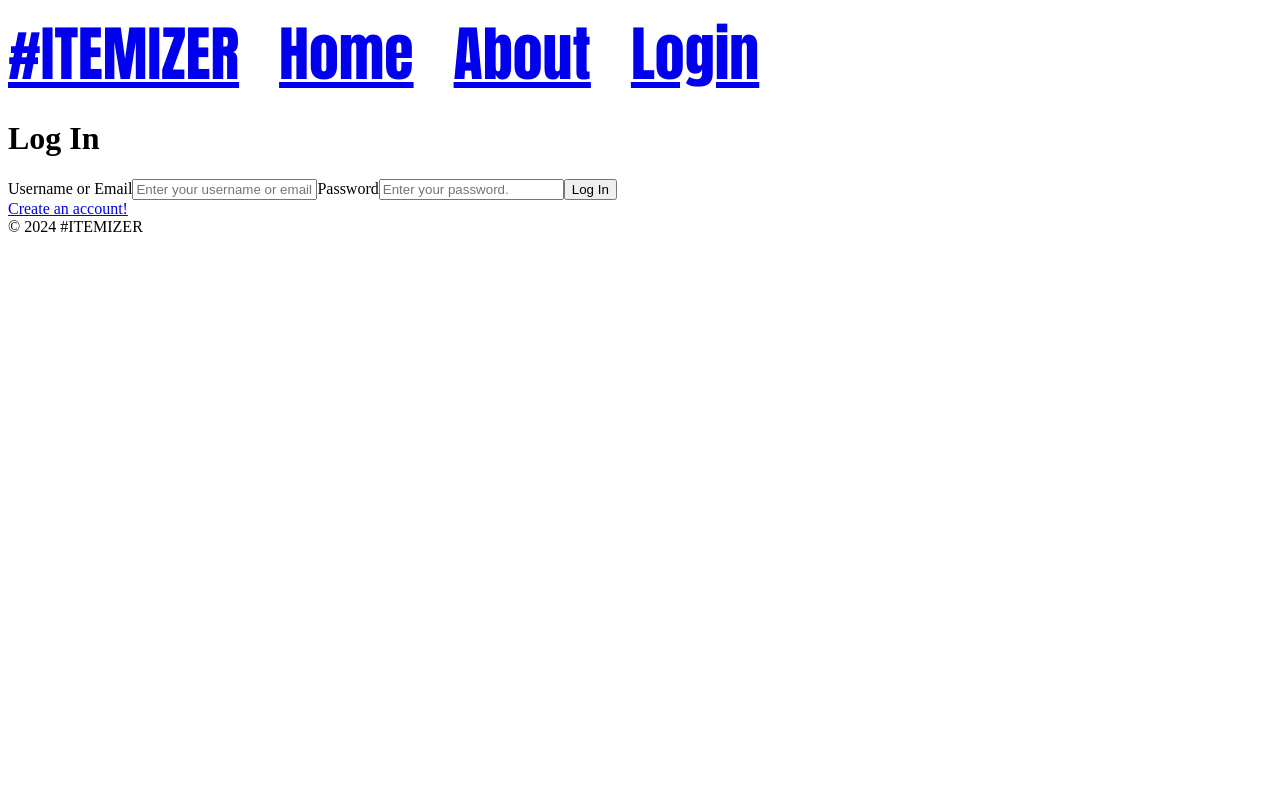
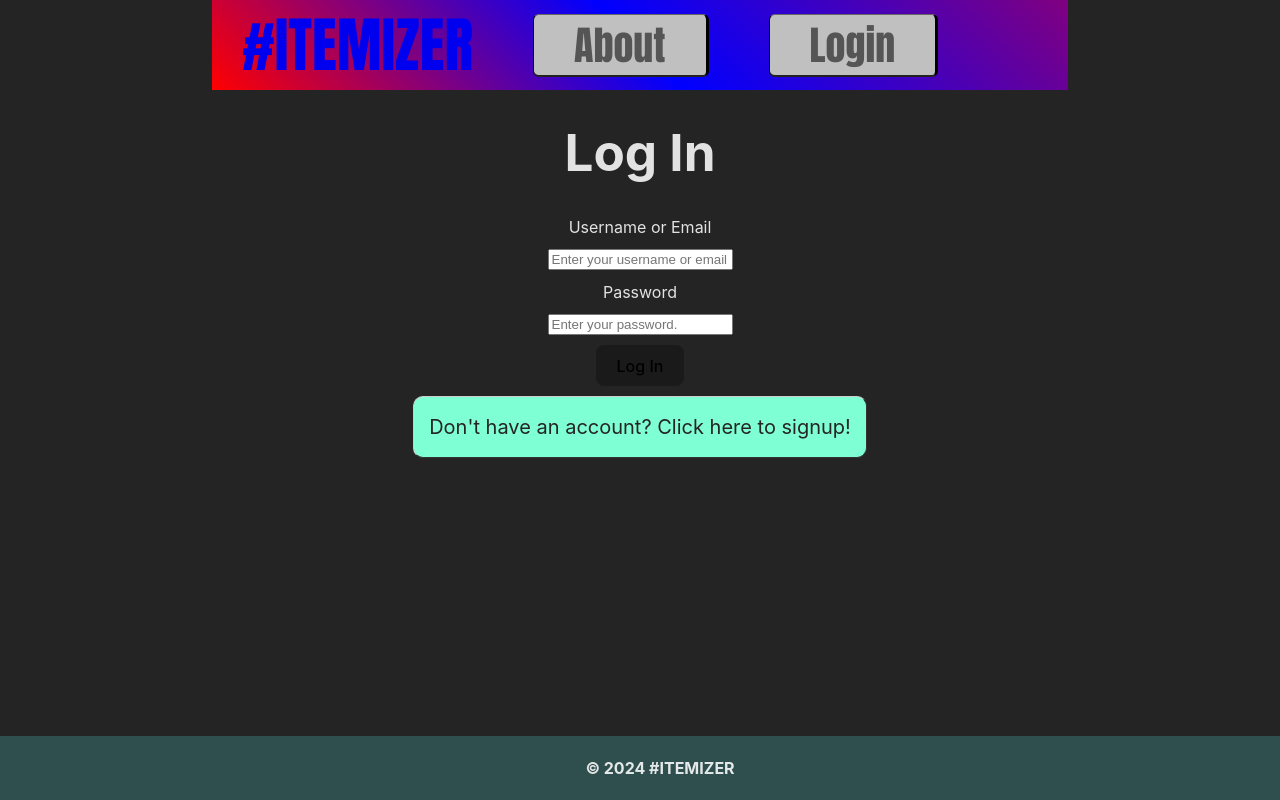
Before and after one commit to adnanian/itemizer, a React (Vite) app in the folder client/: page /login in a window 1280 px wide. Built offline with nearby package versions, Linux system fonts and the light colour scheme; the HTML template or start-up script is replaced by a standard one.

Commit message:
Add initial styling

```diff
--- a/client/src/components/navigation/Layout.jsx
+++ b/client/src/components/navigation/Layout.jsx
@@ -5,11 +5,11 @@ export default function Layout() {
     return (
         <>
             <header>
-                <Link className="site-logo" to="/">#ITEMIZER</Link>
+                <Link id="site-logo" to="/">#ITEMIZER</Link>
                 <NavBar/>
             </header>
             <Outlet/>
-            <footer>&#169; 2024 #ITEMIZER</footer>
+            <footer><b>&#169; 2024 #ITEMIZER</b></footer>
         </>
     )
 }
--- a/client/src/components/navigation/NavBar.jsx
+++ b/client/src/components/navigation/NavBar.jsx
@@ -5,12 +5,6 @@ function NavBar() {
 
     return (
         <nav className="navigation">
-            <NavLink
-                to="/"
-                className={navLinkClassName}
-            >
-                Home
-            </NavLink>
             <NavLink
                 to="/about"
                 className={navLinkClassName}
--- a/client/src/index.css
+++ b/client/src/index.css
@@ -1,20 +1,65 @@
 header {
   display: flex;
-  width: max-content;
+  justify-content: space-between;
+  align-items: center;
   font-family: Impact, Haettenschweiler, 'Arial Narrow Bold', sans-serif;
   font-size: 60px;
   text-align: center;
-  align-items: right;
+  background: linear-gradient(45deg, red, blue, purple);
 }
 
-nav > a {
-
-  display: inline-flex;
-  padding-left: 40px;
-  right: 0;
+footer {
+  position: fixed;
+  bottom: 0;
+  left: 0;
+  width: 100%;
+  display: flex;
+  justify-content: center;
+  padding: 20px;
+  background-color: darkslategray;
 }
 
-/*
+footer > * {
+  align-items: center;
+  text-align: center;
+}
+
+#site-logo {
+  text-decoration: none;
+  margin: 0 30px 0 30px;
+}
+
+.navigation {
+  display: flex;
+  justify-content: flex-end;
+  margin-right: 100px;
+}
+
+.navigation a {
+  display: inline-flex;
+  padding: 0 40px;
+}
+
+a.nav-link {
+  margin: 5px 30px;
+  background-color: silver;
+  border-radius: 6px;
+  border-color: #333;
+  border-top: 1px solid #666;
+  border-right: 3px solid black;
+  border-bottom: 2px solid #222;
+  border-left: 1px solid black;
+  color: #555;
+  font-size: 40px;
+  text-decoration: none;
+}
+
+a.nav-link:hover {
+  text-decoration: underline;
+  color: #111;
+
+}
+
 :root {
   font-family: Inter, system-ui, Avenir, Helvetica, Arial, sans-serif;
   line-height: 1.5;
@@ -30,6 +75,7 @@ nav > a {
   -moz-osx-font-smoothing: grayscale;
 }
 
+/*
 a {
   font-weight: 500;
   color: #646cff;
@@ -38,10 +84,10 @@ a {
 a:hover {
   color: #535bf2;
 }
+*/
 
 body {
   margin: 0;
-  display: flex;
   place-items: center;
   min-width: 320px;
   min-height: 100vh;
@@ -70,6 +116,60 @@ button:focus,
 button:focus-visible {
   outline: 4px auto -webkit-focus-ring-color;
 }
+
+h1 {
+  text-align: center;
+}
+
+/*
+main {
+  display: flex;
+  flex-direction: column;
+  align-items: center;
+  justify-content: center;
+  min-height: 100vh;
+  text-align: center;
+}
+*/
+
+main#login, main#signup {
+  display: flex;
+  flex-direction: column;
+  align-items: center;
+  justify-content: center;
+}
+
+form {
+  display: flex;
+  flex-direction: column;
+  align-items: center;
+}
+
+form > * {
+  margin-bottom: 10px;
+}
+
+.link-button {
+  text-decoration: none;
+  background-color: aquamarine;
+  color: #242424;
+  padding: 15px;
+  border-radius: 10px;
+  border-top: 1px solid #CCCCCC;
+  border-right: 1px solid #333333;
+  border-bottom: 1px solid #333333;
+  border-left: 1px solid #CCCCCC;
+  font-size: 20px;
+}
+
+a.link-button:hover {
+  color: blue;
+  text-decoration: underline;
+  font-weight: bold;
+}
+
+/*
+
 
 form > * {
   display: block;
--- a/client/src/pages/Login.jsx
+++ b/client/src/pages/Login.jsx
@@ -12,7 +12,7 @@ function Login() {
     }
 
     return (
-        <>
+        <main id="login">
             <h1>Log In</h1>
             <form>
                 <label htmlFor="username-or-email">Username or Email</label>
@@ -35,8 +35,14 @@ function Login() {
                 />
                 <button type="submit">Log In</button>
             </form>
-        <Link to="/signup">Create an account!</Link>
-        </>
+            <Link
+                id="signup-instead"
+                className="link-button"
+                to="/signup"
+            >
+                Don't have an account? Click here to signup!
+            </Link>
+        </main>
     )
 }
 
--- a/client/src/pages/Signup.jsx
+++ b/client/src/pages/Signup.jsx
@@ -1,6 +1,7 @@
 import { Form, Formik } from "formik";
 import * as yup from "yup";
 import Input from "../components/Input";
+import { Link } from "react-router-dom";
 
 /*
 * Video Reference: https://www.youtube.com/watch?v=7Ophfq0lEAY&list=PLsBCPpptQcroC7NxdpGNJTIG8x5jv_66G&index=2
@@ -61,7 +62,7 @@ function Signup() {
     }
 
     return (
-        <div className="formik">
+        <main id="signup" className="formik">
             <h1>Signup</h1>
             <Formik
                 initialValues={initialValues}
@@ -122,7 +123,14 @@ function Signup() {
                     </Form>
                 )}
             </Formik>
-        </div>
+            <Link
+                id="login-instead"
+                className="link-button"
+                to="/login"
+            >
+                Already have an account? Click here to login!
+            </Link>
+        </main>
     )
 }
 
```
Lines whose indentation alone changed are shown as unchanged.
